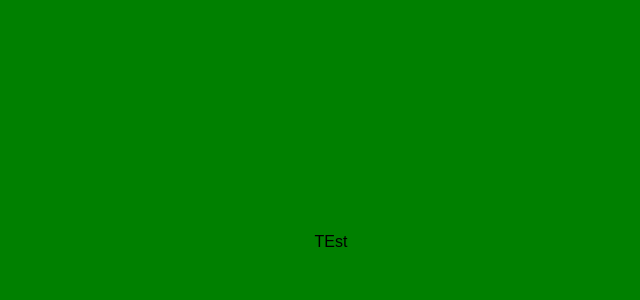
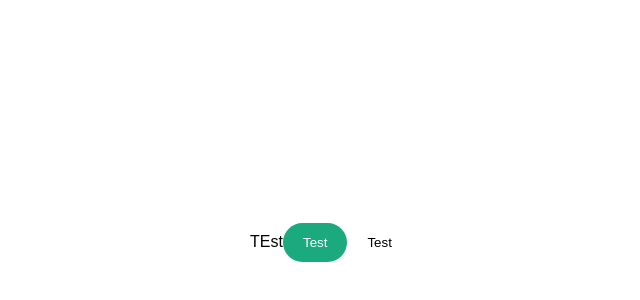
Before and after one commit to MilleniumIT06/deshar-frontend, a Next.js app: page / in a window 1280 px wide. Shown: the part 158-458 px from the top of the page, without its empty margins (309-949 px from the left). Built offline with nearby package versions, Linux system fonts and the light colour scheme; a web font is replaced by a local one.

Commit message:
add: Button

```diff
--- a/src/app/globals.scss
+++ b/src/app/globals.scss
@@ -1,5 +1,6 @@
 :root {
-  --neutral-white: #fff;
+  --light-color: #fff;
+  --black-color: #000;
   --neutral-dark: #494949;
   --neutral-black: #060606;
   --neutral-light: #d6d6d6;
--- a/src/app/page.module.scss
+++ b/src/app/page.module.scss
@@ -3,6 +3,5 @@
   display: flex;
   align-items: center;
   justify-content: center;
-  background-color: green;
   font-family: var(--second-family);
 }
--- a/src/app/page.tsx
+++ b/src/app/page.tsx
@@ -1,3 +1,4 @@
+import { Button } from "@/shared/ui/Button";
 import styles from "./page.module.scss";
 
 export default function Home() {
@@ -5,6 +6,12 @@ export default function Home() {
   return (
     <div className={styles.page}>
       TEst
+      <Button type="primary">
+        Test
+      </Button>
+      <Button type="secondary">
+        Test
+      </Button>
     </div>
   );
 }
--- /dev/null
+++ b/src/shared/ui/Button/index.tsx
@@ -0,0 +1,9 @@
+import styles from './styles.module.scss';
+export const Button = ({ type, children }: {
+    type: "primary" | "secondary"
+    children: React.ReactNode;
+}) => {
+    return <button className={`${styles.index} ${type === "primary" ? styles.primary : styles.secondary}`}>
+        {children}
+    </button >
+}
--- /dev/null
+++ b/src/shared/ui/Button/styles.module.scss
@@ -0,0 +1,49 @@
+.index {
+    border-radius: 20px;
+    padding: 12px 20px;
+    border: none;
+    cursor: pointer;
+}
+
+.primary {
+    color: var(--light-color);
+    background: var(--primary-medium);
+
+
+    &:hover {
+        border: 1px solid var(--primary-medium);
+        color: var(--primary-medium);
+        background: var(--light-color);
+    }
+
+
+
+    &:active {
+        box-shadow: 2px 2px 5px var(--primary-medium);
+    }
+
+    &:focus {
+        box-shadow: 2px 2px 5px var(--primary-medium);
+    }
+}
+
+.secondary {
+    color: var(--black-color);
+    background: var(--light-color);
+
+
+    &:hover {
+        border: 1px solid var(--light-color);
+        color: var(--light-color);
+        background-color: var(--primary-medium);
+    }
+
+
+    &:active {
+        box-shadow: 2px 2px 5px var(--light-color);
+    }
+
+    &:focus {
+        box-shadow: 2px 2px 5px var(--light-color);
+    }
+}
```
